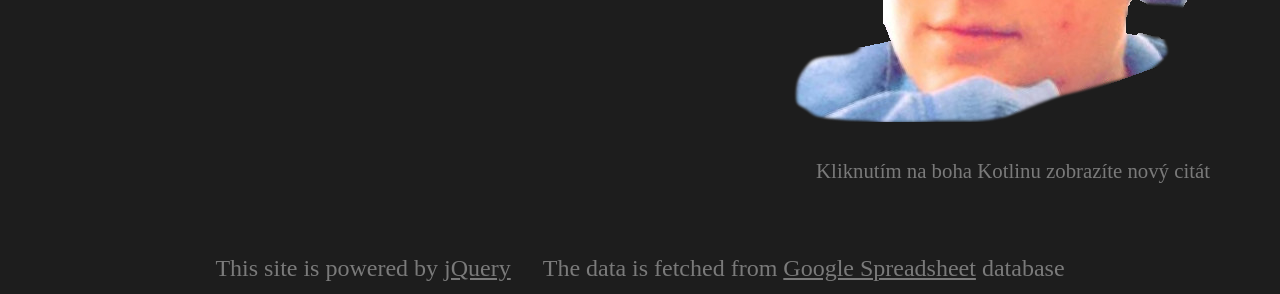
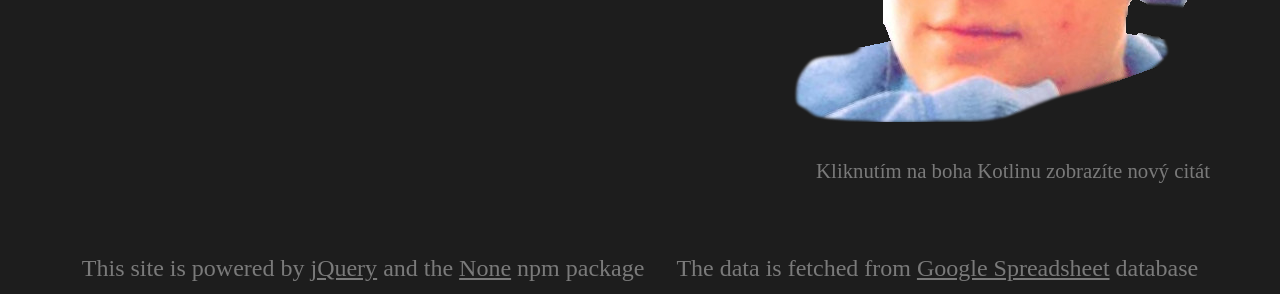
Before and after one commit to PeanutButte7/Martin-Macura-Quotes, a website: page index.html in a window 1280 px wide. Shown: the part 506-800 px from the top of the page. Drawn offline with nearby package versions, Linux system fonts and the light colour scheme; no server answers; a web font is replaced by a local one.

Commit message:
Initial commit

```diff
--- a/index.html
+++ b/index.html
@@ -24,7 +24,7 @@
     </div>
 
     <footer>
-        <span>This site is powered by <a href="https://jquery.com/" target="_blank">jQuery</a></span><br>
+        <span>This site is powered by <a href="https://jquery.com/" target="_blank">jQuery</a> and the <a href="https://www.npmjs.com/package/none" target="_blank">None</a> npm package</span><br>
         <span id="spreadsheet">The data is fetched from <a href="https://docs.google.com/spreadsheets/d/11cHQwfFYBPVfyic9LLf0-n9GsPyyyEXVhvGQ3AxkYMk/edit?usp=sharing" target="_blank">Google Spreadsheet</a> database</span>
     </footer>
 
```
Also changed, not shown: package.json (added, +22 -0 lines), 1 other file.
